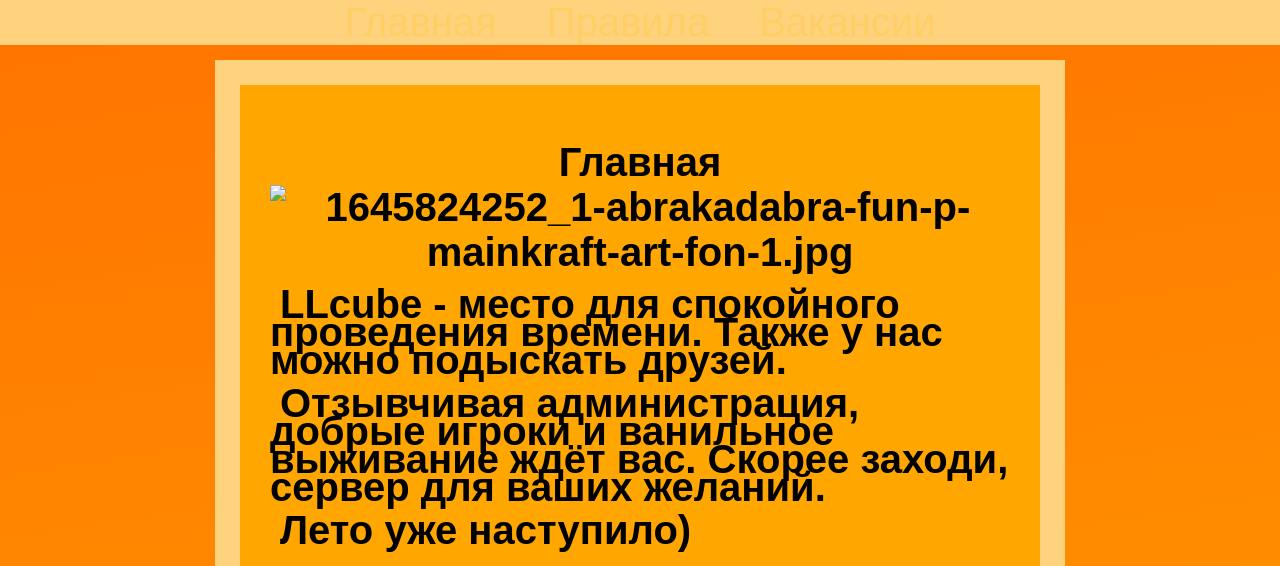
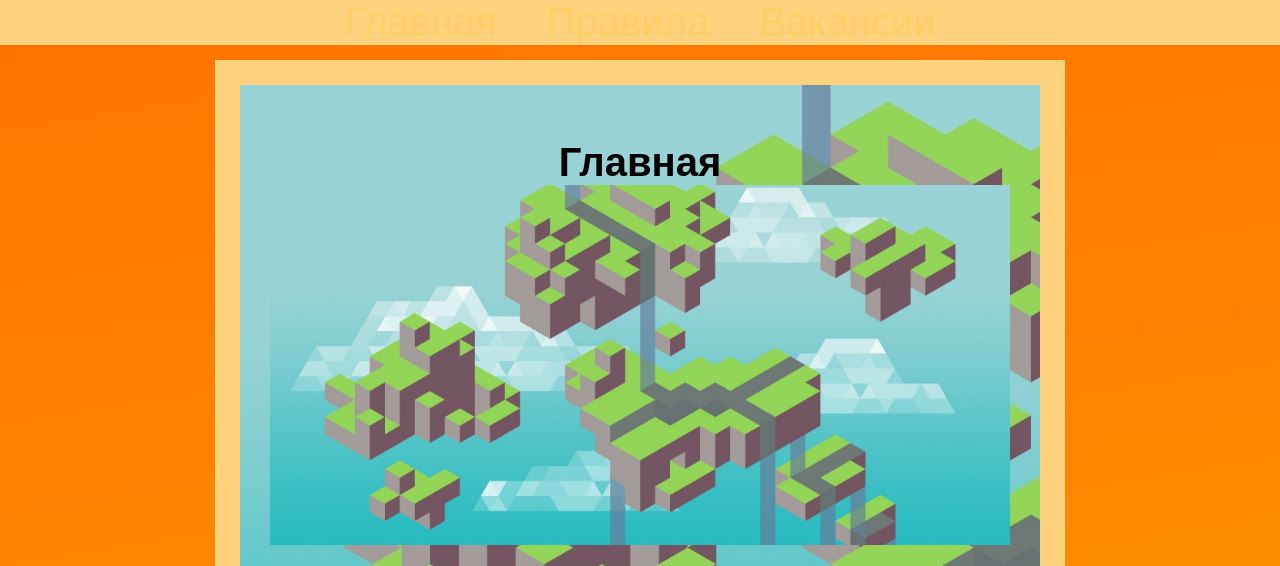
Before and after one commit to DPO3/LLcube, a plain HTML site: page index.html in a window 1280 px wide. Shown: the top 566 px of the page. Drawn offline with Linux system fonts and the light colour scheme; a web font is replaced by a local one.

Commit message:
Add files via upload

```diff
--- a/index.html
+++ b/index.html
@@ -22,7 +22,7 @@
     <div class="wrapper">
         <div class="art1">
             <h1 id="art1">Главная
-            <img src="1645824252_1-abrakadabra-fun-p-mainkraft-art-fon-1.jpg" alt="1645824252_1-abrakadabra-fun-p-mainkraft-art-fon-1.jpg">
+            <img src="parallax1.jpg" alt="image">
 
             <p>LLcube - место для спокойного проведения времени.
              Также у нас можно подыскать друзей. </p>
```
Also changed, not shown: parallax1.jpg (added).
